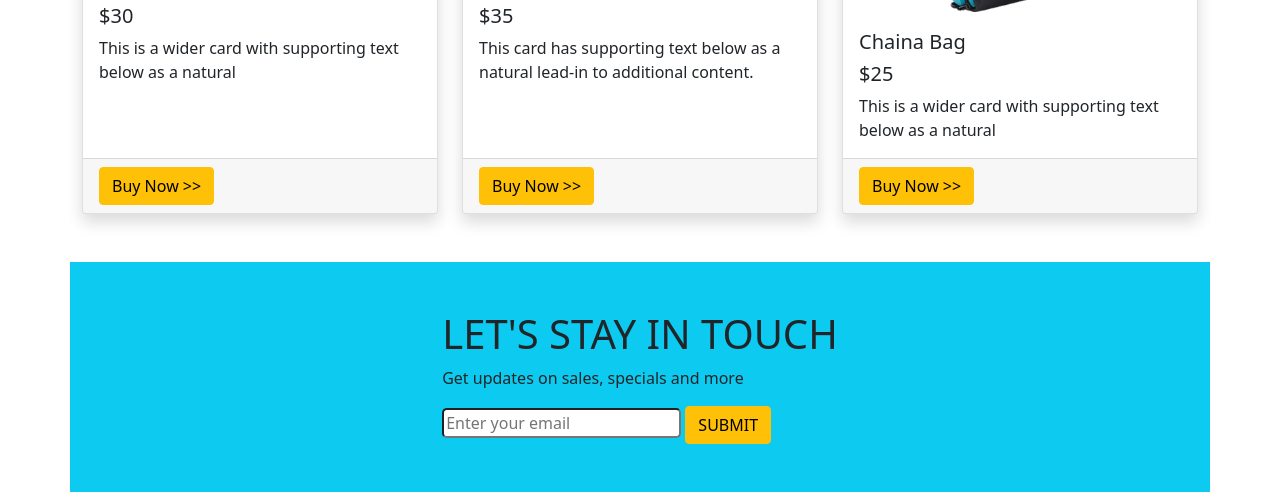
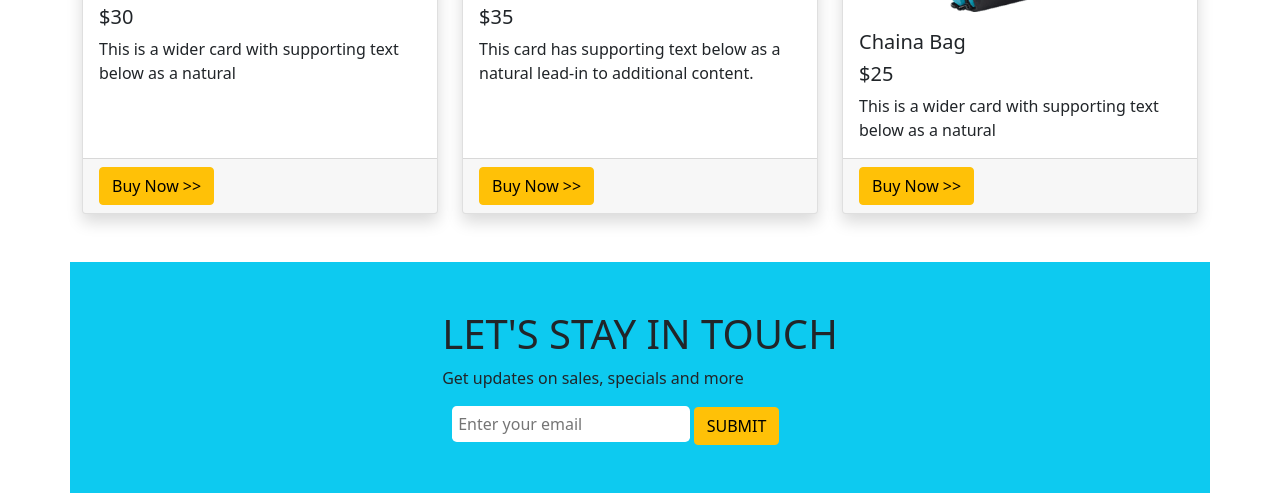
Before and after one commit to uzzal70/Panda-e-commarce, a plain HTML site: page index.html in a window 1280 px wide. Shown: the part 1741-2234 px from the top of the page. Drawn offline with Linux system fonts and the light colour scheme.

Commit message:
some code added

```diff
--- a/css/style.css
+++ b/css/style.css
@@ -28,3 +28,7 @@
     margin-top: 15px;
     color: black;
 }
+.input-box{
+    border: none;
+    padding: 6px;
+}
--- a/index.html
+++ b/index.html
@@ -249,7 +249,7 @@
         <div class="footer-area">
             <h1>LET'S STAY IN TOUCH</h1>
             <p>Get updates on sales, specials and more</p>
-            <input type="text" placeholder="Enter your email" class="rounded-3 outline-none">
+            <input type="text" placeholder="Enter your email" class="rounded-3 input-box">
             <button type="submit" class="p5-5 btn btn-warning">SUBMIT</button>
         </div>
     </footer>
```
